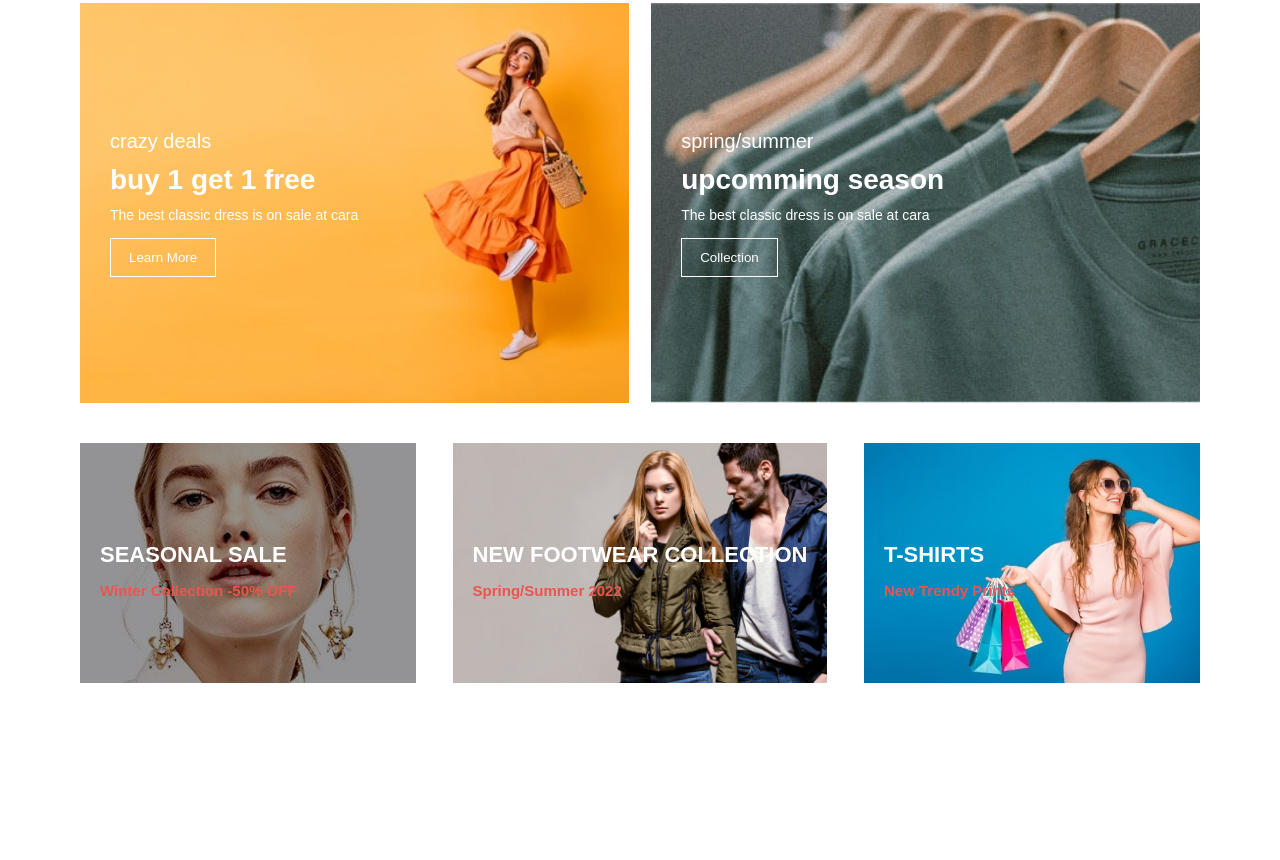
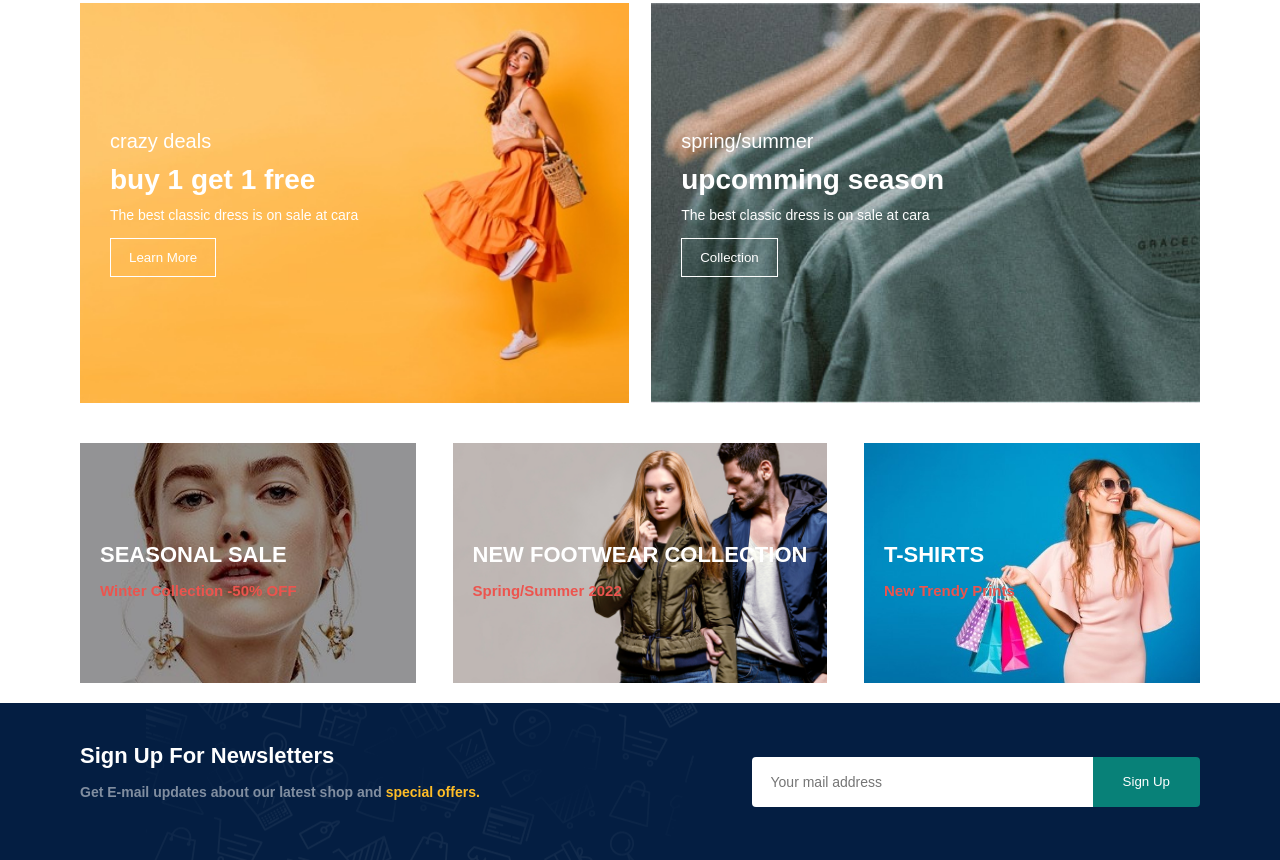
Before and after one commit to fidelis182/E-fashion, a plain HTML site: page index.html in a window 1280 px wide. Shown: the part 3532-4392 px from the top of the page. Before the commit the page ends 4235 px from the top, so only its background shows below. Drawn offline with Linux system fonts and the light colour scheme.

Commit message:
the newsletter section

```diff
--- a/index.html
+++ b/index.html
@@ -465,6 +465,16 @@
             <h3>New Trendy Prints</h3>
         </div>
     </section>
+    <section id="newsletter" class="section-p1" class="section-m1">
+        <div class="newstext">
+            <h4>Sign Up For Newsletters</h4>
+            <p>Get E-mail updates about our latest shop and  <span>special offers.</span></p>
+        </div>
+        <div class="form">
+            <input type="text" placeholder="Your mail address">
+            <button class="normal">Sign Up</button>
+        </div>
+    </section>
 
     <script src="script.js"></script>
 </body>
--- a/style.css
+++ b/style.css
@@ -462,3 +462,49 @@
   #banner3 .banner-box3{
     background-image: url(img/banner/b18.jpg);
   }
+  #newsletter {
+    display: flex;
+    justify-content: space-between;
+    flex-wrap: wrap;
+    align-items: center;
+    background-image: url(img/banner/b14.png);
+    background-repeat: no-repeat;
+    background-position: 20% 30%;
+    background-color: #041e42;
+
+  }
+  #newsletter h4{
+    font-size: 22px;
+    font-weight: 700;
+    color: #fff;
+  }
+  #newsletter p{
+    font-size: 14px;
+    font-weight: 600;
+    color: #818ea0;
+  }
+  #newsletter p span{
+    color: #ffbd27;
+  }
+  #newsletter .form {
+    display: flex;
+    width: 40%;
+  }
+  #newsletter input{
+    height: 3.125rem;
+    padding: 0 1.25em;
+    font-size: 14px;
+    width:100%;
+    border: 1px solid transparent;
+    border-radius: 4px;
+    outline: none;
+    border-top-right-radius:0 ;
+    border-bottom-right-radius:0 ;
+  }
+  #newsletter button{
+    background-color: #088178;
+    color: #fff;
+    white-space: nowrap;
+    border-top-left-radius:0 ;
+    border-bottom-left-radius:0 ;
+  }
```
